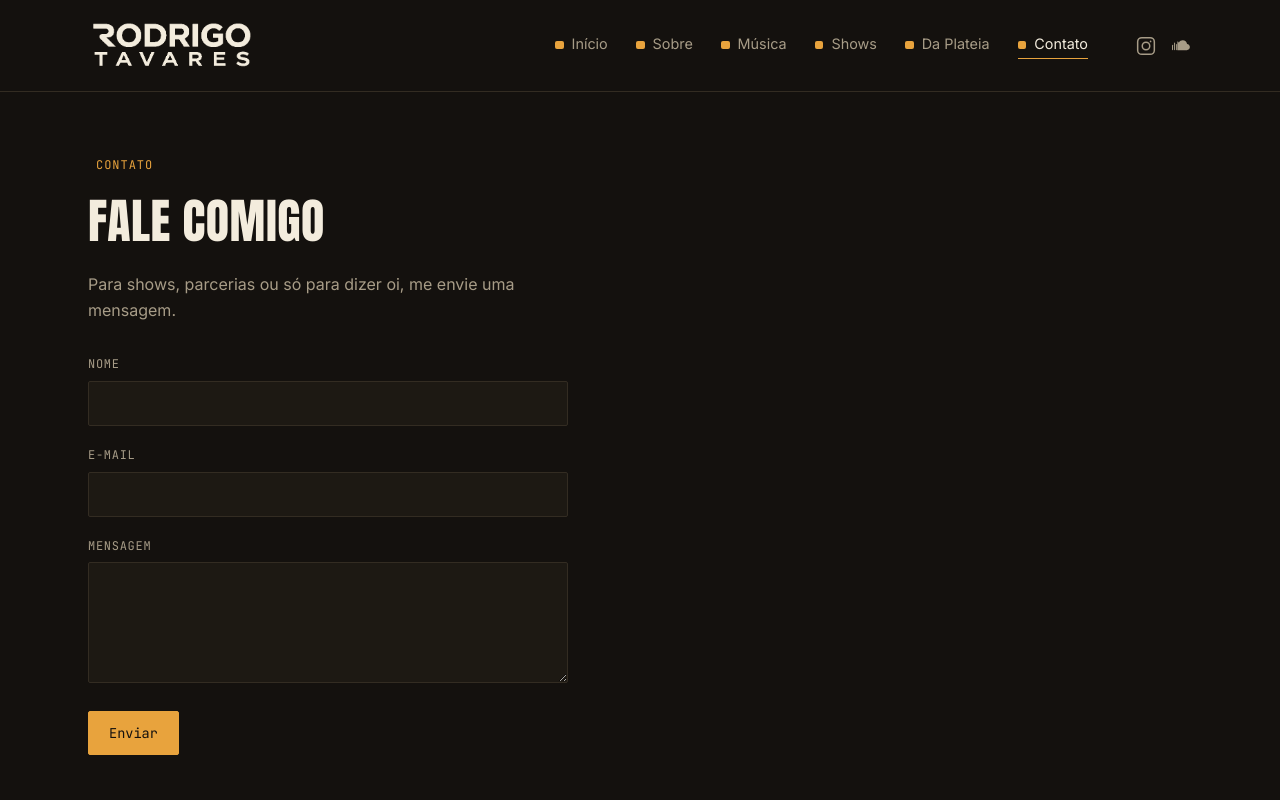
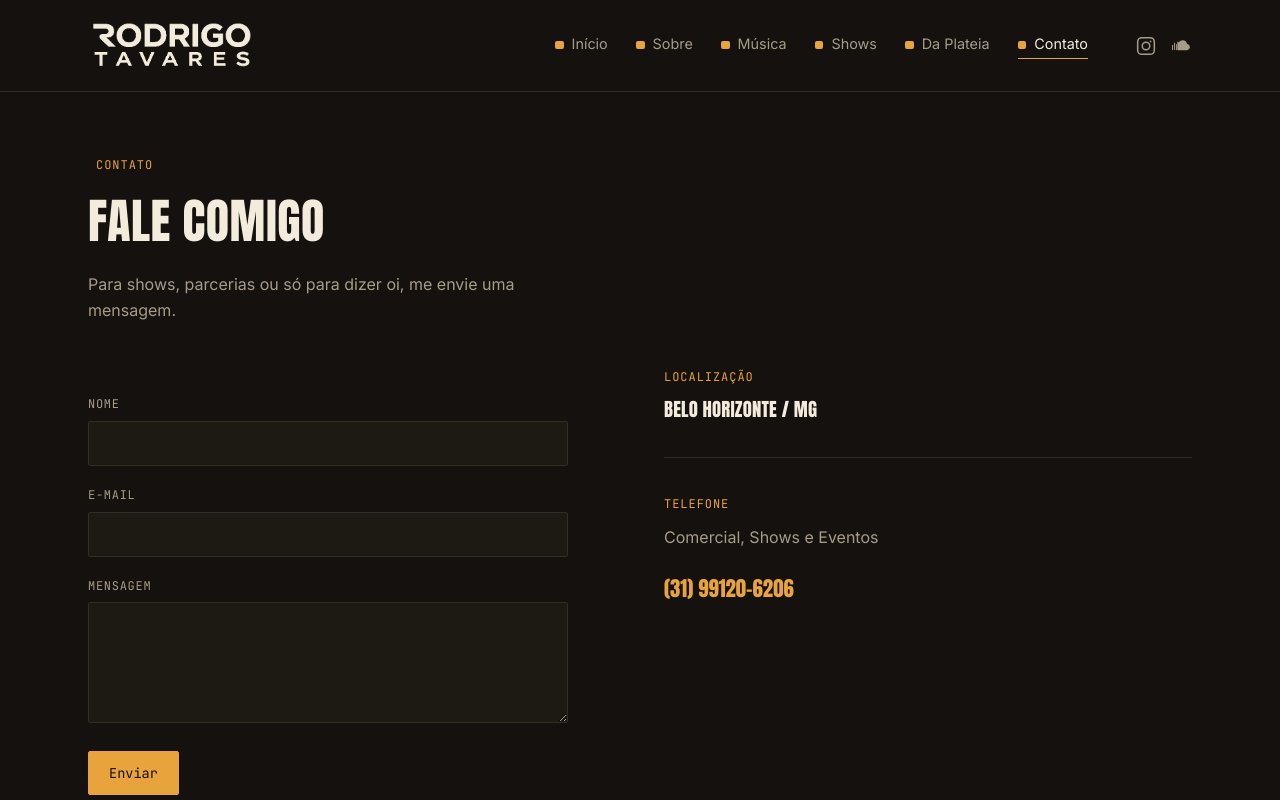
Before and after one commit to rodrigotavares79/rodrigotavares-site, a Next.js app: page /contato in a window 1280 px wide. Shown: the top 800 px of the page. Built offline with nearby package versions, Linux system fonts and the light colour scheme.

Commit message:
Update page.tsx

```diff
--- a/app/contato/page.tsx
+++ b/app/contato/page.tsx
@@ -57,6 +57,8 @@ export default function Contato() {
             Para shows, parcerias ou só para dizer oi, me envie uma mensagem.
           </p>
 
+          <div className="split-block" style={{ alignItems: "start", marginTop: "2.5rem" }}>
+            <div>
               <form className="contact-form" onSubmit={handleSubmit}>
                 <div>
                   <label htmlFor="nome">Nome</label>
@@ -115,6 +117,23 @@ export default function Contato() {
                 </a>
               </div>
             </div>
+
+            <div>
+              <span className="eyebrow">Localização</span>
+              <h3 style={{ marginTop: "0.4rem" }}>Belo Horizonte / MG</h3>
+
+              <hr style={{ border: "none", borderTop: "1px solid var(--border)", margin: "2rem 0" }} />
+
+              <span className="eyebrow">Telefone</span>
+              <p className="text-muted" style={{ marginTop: "0.6rem", marginBottom: "0.25rem" }}>
+                Comercial, Shows e Eventos
+              </p>
+              <p style={{ color: "var(--accent)", fontFamily: "var(--font-display)", textTransform: "uppercase", fontSize: "1.3rem" }}>
+                (31) 99120-6206
+              </p>
+            </div>
+          </div>
+        </div>
       </section>
       <Footer />
     </>
```
Lines whose indentation alone changed are shown as unchanged.
